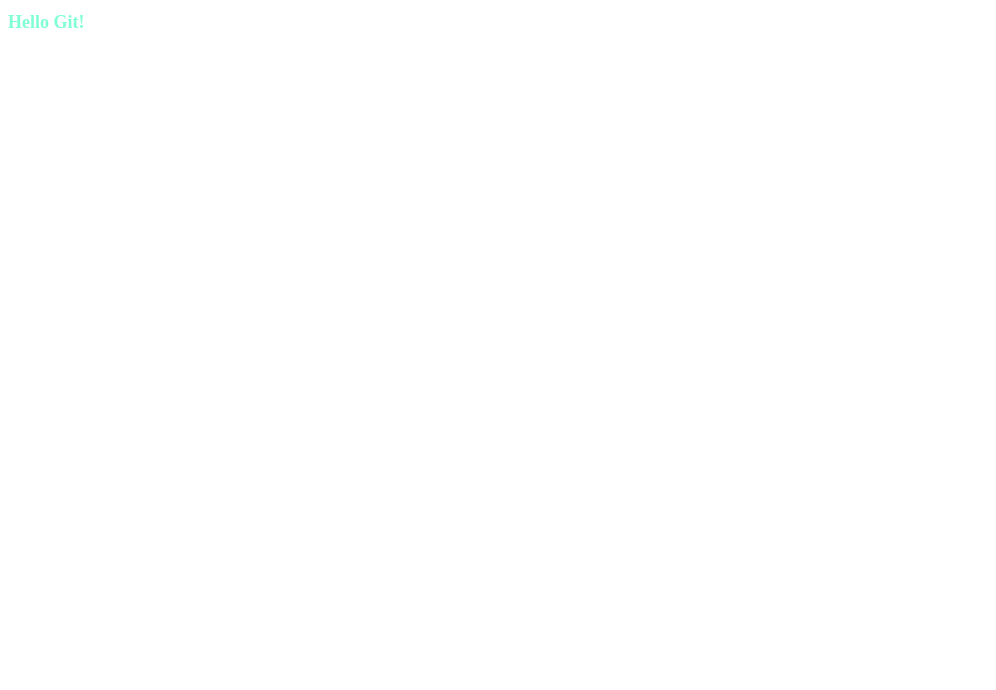
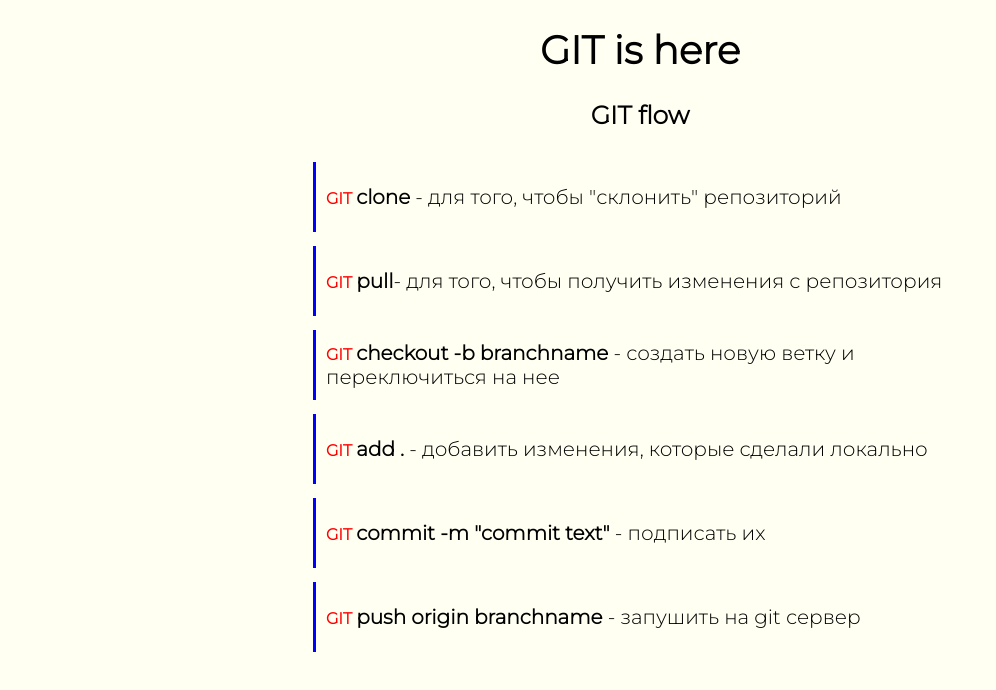
Before and after one commit to Romashka13579/Project_5, a plain HTML site: page index.html in a window 1280 px wide. Shown: the whole page, without its empty margins (0-996 px from the left). Drawn offline with Linux system fonts and the light colour scheme.

Commit message:
Project5

```diff
--- a/css/style.css
+++ b/css/style.css
@@ -1,4 +1,34 @@
-h1{
-    font-size: large;
-    color: aquamarine;
+@import url('https://fonts.googleapis.com/css2?family=Montserrat:wght@100;300&display=swap');
+body{
+    font-family: 'Montserrat', sans-serif;
+    background-color: rgb(255, 255, 242);
 }
+.title{
+    font-size: 39px;
+    text-align: center;
+}
+.titlesmall{
+    font-size: 25px;
+    text-align: center;
+}
+.tdd{
+    border-left: 3.5px solid blue;
+    font-size: 20px;
+    padding: 10px;
+    Width: 800px;
+    height: 50px;
+}
+.tdd:hover{
+    border-left: 3.5px solid green;
+    font-size: 20px;
+    padding: 10px;
+    Width: 800px;
+    height: 50px;
+}
+table{
+    margin: 10px 150px;
+}
+span{
+    font-size: 16px;
+    color: red;
+}
--- a/index.html
+++ b/index.html
@@ -5,9 +5,46 @@
     <meta http-equiv="X-UA-Compatible" content="IE=edge">
     <meta name="viewport" content="width=device-width, initial-scale=1.0">
     <link rel="stylesheet" href="css/style.css">
-    <title>Document</title>
+    <title>Project_5</title>
 </head>
 <body>
-    <h1>Hello Git!</h1>
+    <h1 class="title">GIT is here</h1>
+    <h1 class="titlesmall">GIT flow</h1>
+    <table>
+        <tr>
+            <td>
+                <table>
+                    <tr>
+                        <td class="tdd"><strong><span>GIT </span>clone</strong> - для того, чтобы "склонить" репозиторий</td>
+                    </tr>
+                </table>
+                <table>
+                    <tr>
+                        <td class="tdd"><strong><span>GIT </span>pull</strong>- для того, чтобы получить изменения с репозитория</td>
+                    </tr>
+                </table>
+                <table>
+                    <tr>
+                        <td class="tdd"><strong><span>GIT </span>checkout -b branchname</strong> - создать новую ветку и переключиться на нее</td>
+                    </tr>
+                </table>
+                <table>
+                    <tr>
+                        <td class="tdd"><strong><span>GIT </span>add .</strong> - добавить изменения, которые сделали локально</td>
+                    </tr>
+                </table>
+                <table>
+                    <tr>
+                        <td class="tdd"><strong><span>GIT </span>commit -m "commit text"</strong> - подписать их</td>
+                    </tr>
+                </table>
+                <table>
+                    <tr>
+                        <td class="tdd"><strong><span>GIT </span>push origin branchname</strong> - запушить на git сервер</td>
+                    </tr>
+                </table>
+            </td>
+        </tr>
+    </table>
 </body>
 </html>
```
